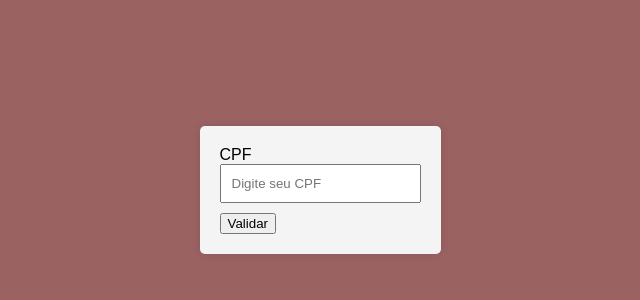
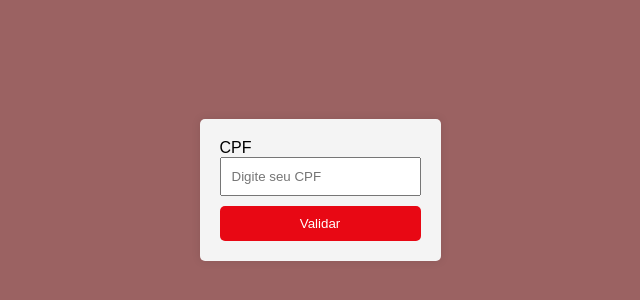
Before and after one commit to CarvalhotoKz/ValidarCPF, a plain HTML site: page index.html in a window 1280 px wide. Shown: the part 210-510 px from the top of the page, without its empty margins (320-960 px from the left). Drawn offline with Linux system fonts and the light colour scheme.

Commit message:
Implmenta CSS para botão validar

```diff
--- a/style.css
+++ b/style.css
@@ -22,3 +22,13 @@ body{
     width: 100%;
     box-sizing: border-box;
 }
+
+.form-container button{
+    padding: 10px;
+    width: 100%;
+    background-color: #e80814;
+    color: white;
+    border: none;
+    border-radius: 5px;
+    cursor: pointer;
+}
```
